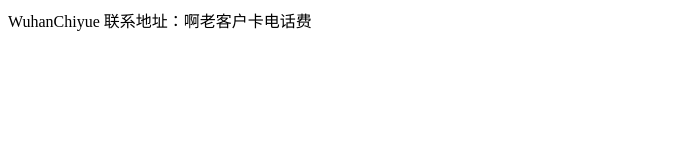
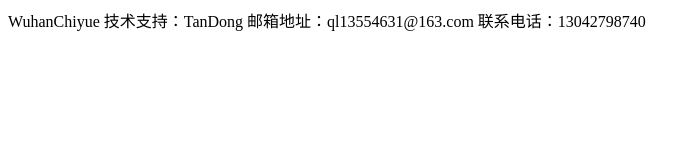
Before and after one commit to TanDong907/WuhanChiyue, a plain HTML site: page index.html in a window 1280 px wide. Shown: the whole page, without its empty margins (0-700 px from the left). Drawn offline with Linux system fonts and the light colour scheme.

Commit message:
联系方式

```diff
--- a/index.html
+++ b/index.html
@@ -1,8 +1,10 @@
 <html> WuhanChiyue
-
+<title>武汉赤月网络科技有限公司技术支持</title>
 <body>
+    <a>技术支持：TanDong</a>
     <a>
-        联系地址：啊老客户卡电话费
+        邮箱地址：ql13554631@163.com
     </a>
+    <a>联系电话：13042798740</a>
 </body>
 </html>
```
